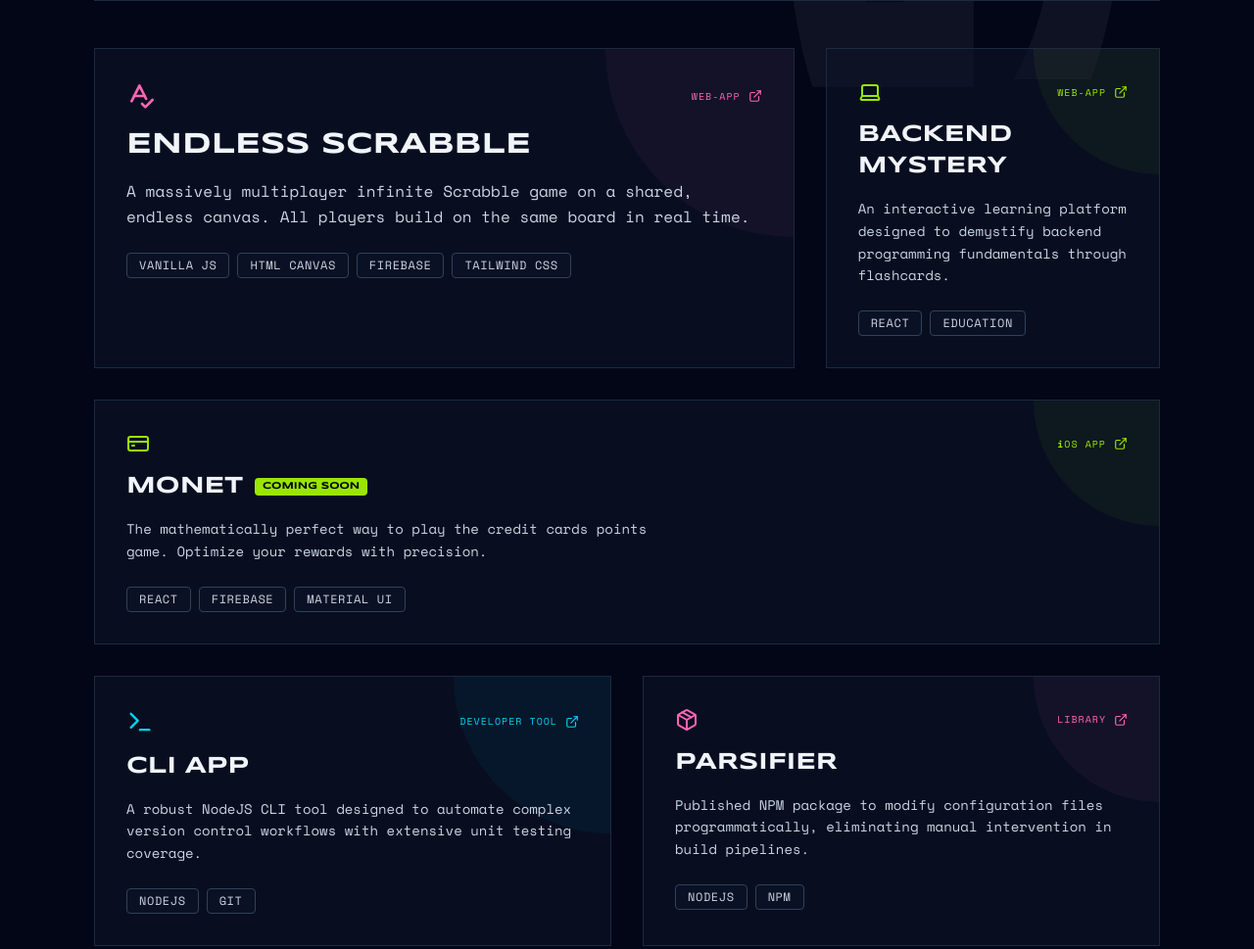
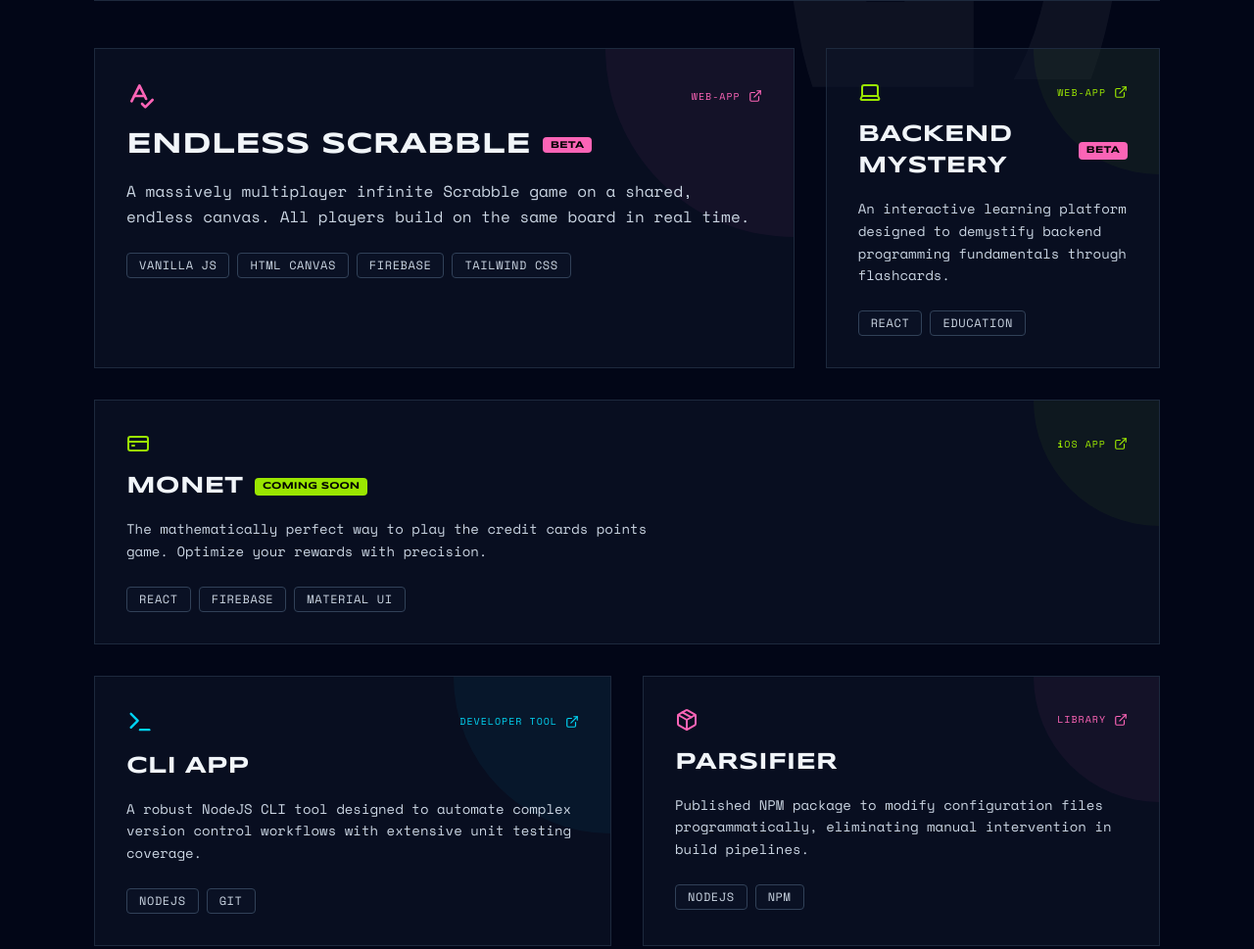
Before and after one commit to akhildaphara/akhildaphara.github.io, an Astro site: page / in a window 1280 px wide. Shown: the part 960-1929 px from the top of the page at 98% size. Built offline with nearby package versions, Linux system fonts and the light colour scheme; Astro itself is replaced by a stand-in of ours.

Commit message:
feat: add isBeta field to project schema and update content configuration

```diff
--- a/src/content/config.ts
+++ b/src/content/config.ts
@@ -12,6 +12,7 @@ const projects = defineCollection({
     color: z.enum(['pink', 'lime', 'cyan']),
     colSpan: z.string(),
     comingSoon: z.boolean().default(false),
+    isBeta: z.boolean().default(false),
     featured: z.boolean().default(false),
     description: z.string(),
     tags: z.array(z.string()),
--- a/src/content/projects/backend-mystery.md
+++ b/src/content/projects/backend-mystery.md
@@ -9,5 +9,6 @@ color: "lime"
 colSpan: "sm:col-span-2 lg:col-span-2"
 description: "An interactive learning platform designed to demystify backend programming fundamentals through flashcards."
 tags: ["React", "Education"]
+isBeta: true
 order: 2
 ---
--- a/src/content/projects/endless-scrabble.md
+++ b/src/content/projects/endless-scrabble.md
@@ -10,5 +10,6 @@ colSpan: "sm:col-span-2 lg:col-span-4"
 featured: true
 description: "A massively multiplayer infinite Scrabble game on a shared, endless canvas. All players build on the same board in real time."
 tags: ["Vanilla JS", "HTML Canvas", "Firebase", "Tailwind CSS"]
+isBeta: true
 order: 1
 ---
--- a/src/pages/index.astro
+++ b/src/pages/index.astro
@@ -69,7 +69,7 @@ const colorClasses = {
 
 			<div class="grid grid-cols-1 sm:grid-cols-2 lg:grid-cols-6 gap-8">
 				{sortedProjects.map(project => {
-					const { title, url, typeHtml, icon, iconSize, glowSize, color, colSpan, comingSoon, featured, description, tags } = project.data;
+					const { title, url, typeHtml, icon, iconSize, glowSize, color, colSpan, comingSoon, isBeta, featured, description, tags } = project.data;
 					const Icon = IconMap[icon];
 					const c = colorClasses[color as keyof typeof colorClasses];
 
@@ -83,11 +83,16 @@ const colorClasses = {
 										<span><Fragment set:html={typeHtml} /></span> <ExternalLink size={14} />
 									</span>
 								</div>
-								<h3 class={`font-sans font-bold uppercase mb-4 text-slate-100 ${c.groupHoverText} transition-colors ${comingSoon ? 'flex items-center gap-3' : ''} ${featured ? 'text-3xl' : 'text-2xl'}`}>
+								<h3 class={`font-sans font-bold uppercase mb-4 text-slate-100 ${c.groupHoverText} transition-colors ${comingSoon || isBeta ? 'flex items-center gap-3' : ''} ${featured ? 'text-3xl' : 'text-2xl'}`}>
 									{title}
 									{comingSoon && (
 										<span class="px-2 py-0.5 bg-lime-400 text-black text-[10px] font-bold rounded-sm tracking-normal">
 											COMING SOON
+										</span>
+									)}
+									{isBeta && (
+										<span class="px-2 py-0.5 bg-pink-400 text-black text-[10px] font-bold rounded-sm tracking-normal">
+											BETA
 										</span>
 									)}
 								</h3>
```
Also changed, not shown: 2 other files.
